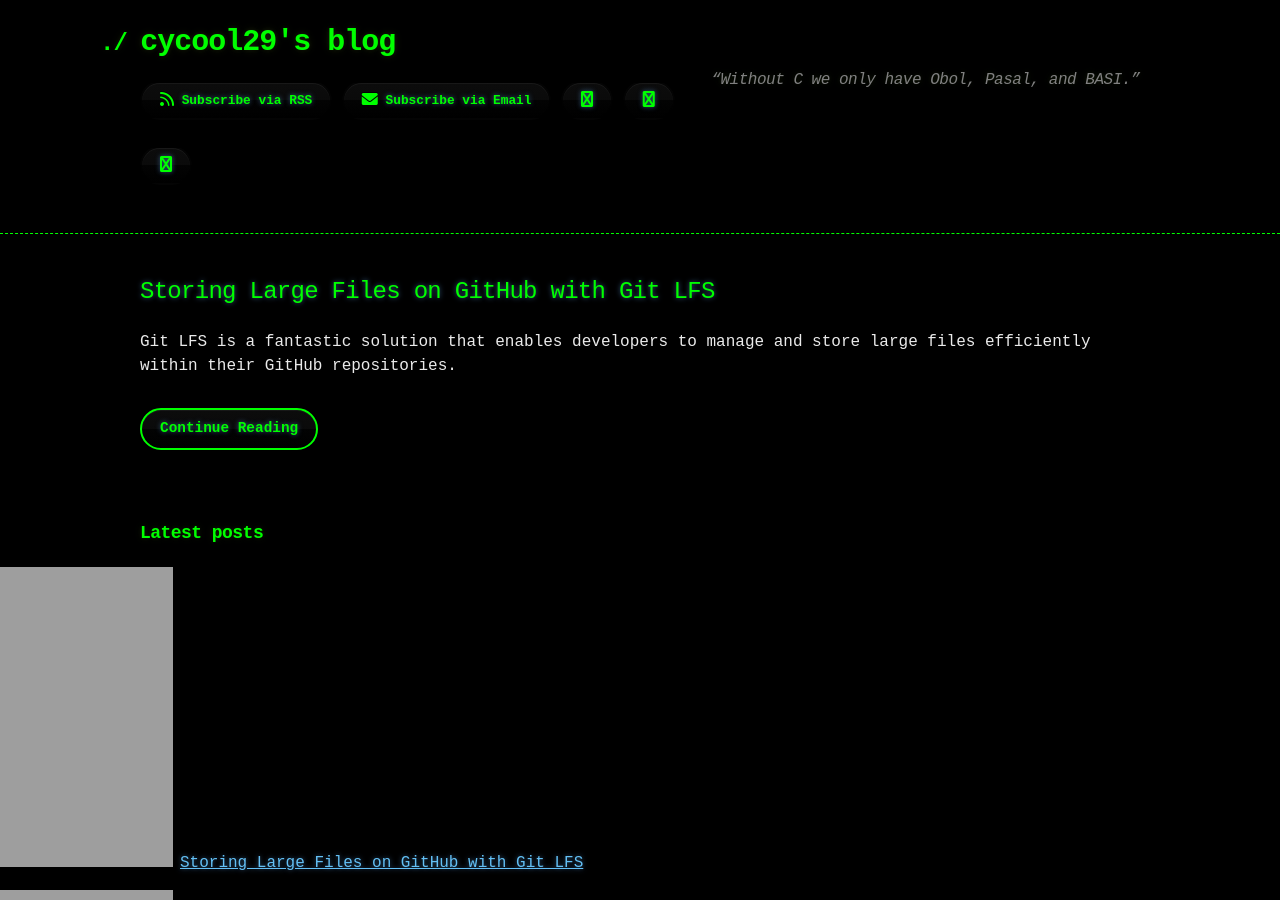
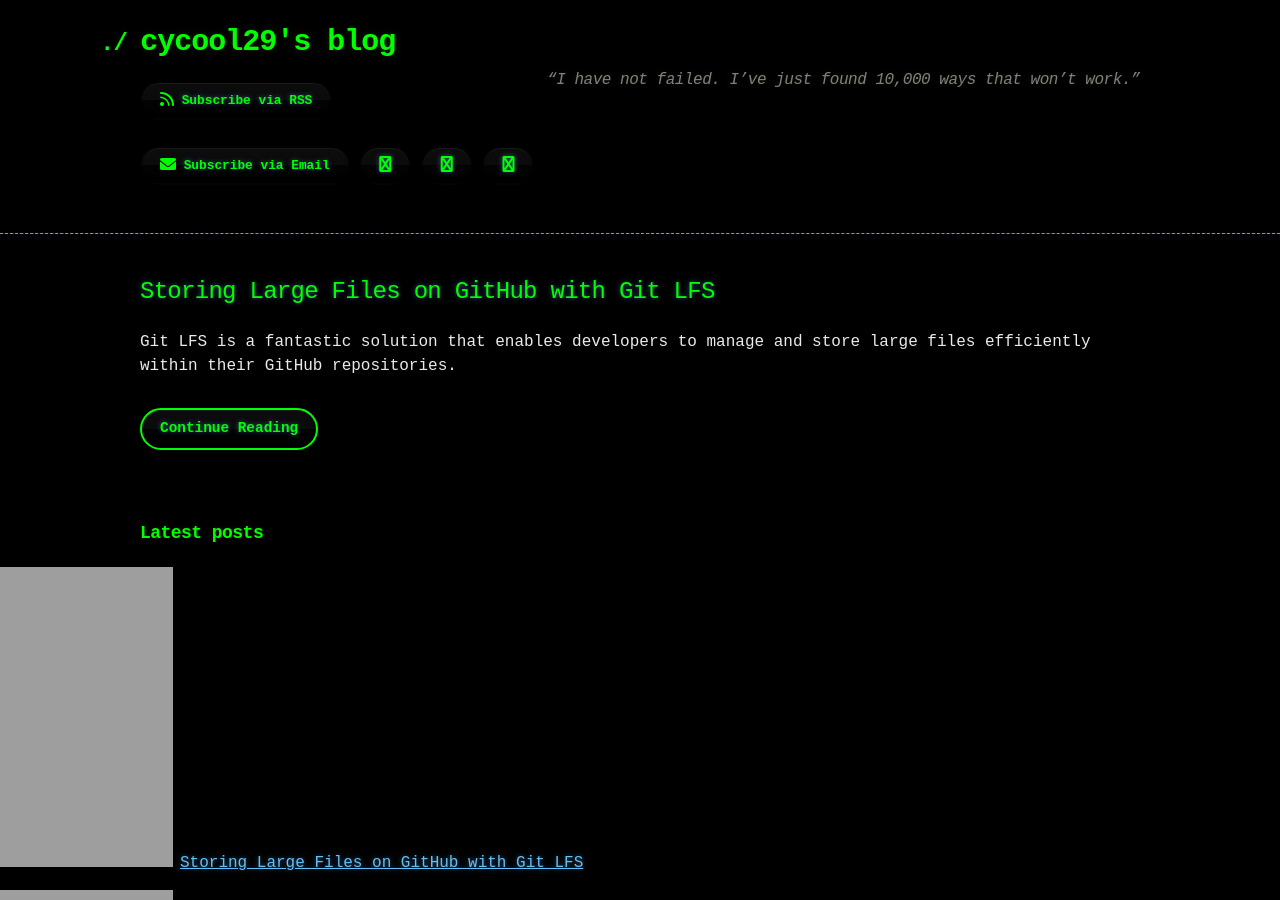
Before and after one commit to cycool29/cycool29.github.io, a Jekyll site: the page built from index.md, in a window 1280 px wide and 900 px high. Built offline with Jekyll 4.4.1, drawn with Linux system fonts in a browser that asks for light colours; a style sheet for code colours, icons or effects is not loaded.

Commit message:
Update quotes

```diff
--- a/_config.yml
+++ b/_config.yml
@@ -1,5 +1,5 @@
 title: cycool29's blog
-description: "“Without C we only have Obol, Pasal, and BASI.” "
+description: "“I have not failed. I’ve just found 10,000 ways that won’t work.” "
 bio: A high school student. Intermediate in Python, Git, Bash. Learning JavaScript. He/Him. "
 author: cycool29
 url: https://cycool29.github.io
```
